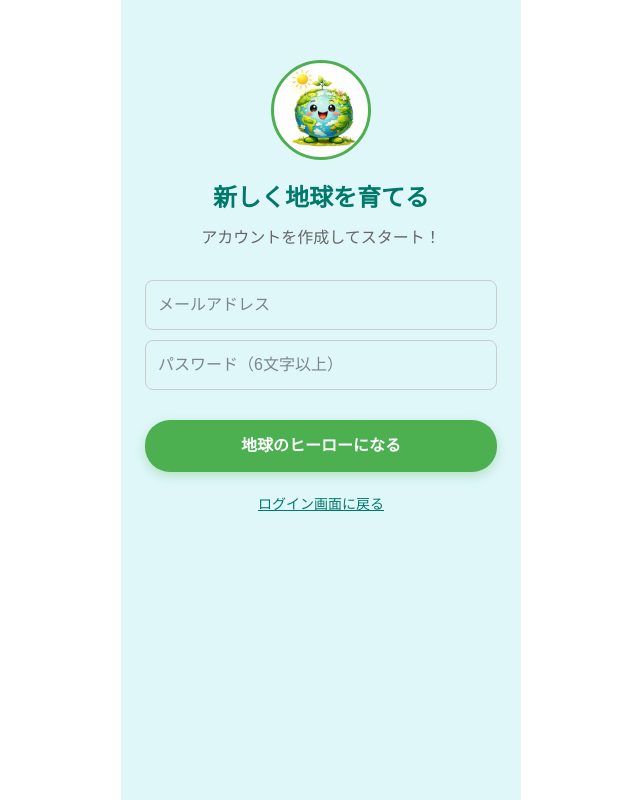
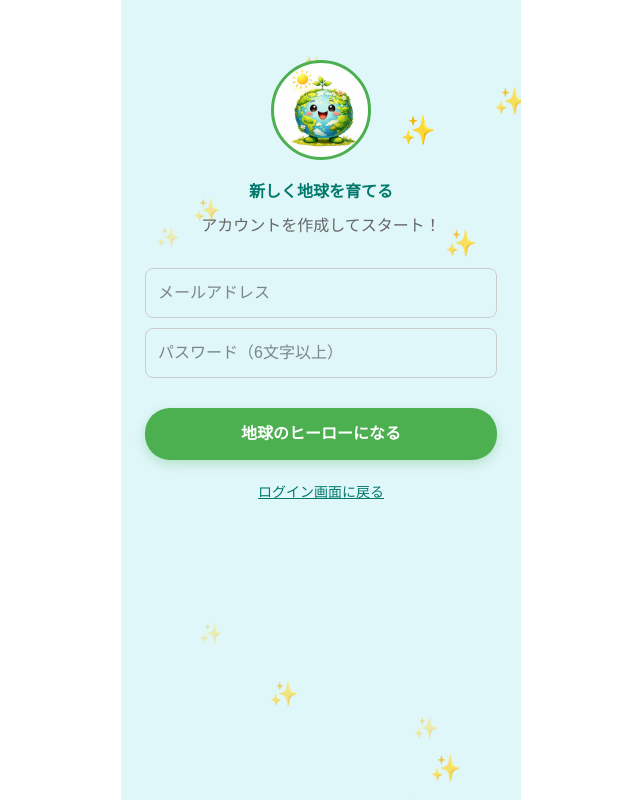
Before and after one commit to YouNa17/sodachikyu-app, a Next.js app in the folder frontend/: page /signup in a window 1280 px wide. Shown: the whole page, without its empty margins (319-959 px from the left). Built offline with nearby package versions, Linux system fonts and the light colour scheme; no server answers.

Commit message:
fix: resolve CI errors for purity, types, and images

```diff
--- a/frontend/app/signup/page.tsx
+++ b/frontend/app/signup/page.tsx
@@ -1,9 +1,16 @@
 'use client';
 
-import { useState } from 'react';
+import { useState, useEffect } from 'react';
 import { useRouter } from 'next/navigation';
 import { createUserWithEmailAndPassword, signOut, FirebaseError } from 'firebase/auth';
 import { auth } from '@/lib/firebase';
+
+// 星（キラキラ）の型定義
+interface Star {
+  top: string;
+  left: string;
+  delay: string;
+}
 
 export default function SignupPage() {
   const [email, setEmail] = useState('');
@@ -11,6 +18,19 @@ export default function SignupPage() {
   const [msg, setMsg] = useState('');
   const [loading, setLoading] = useState(false);
   const router = useRouter();
+
+  // ✨ 1. Math.random() のエラーを解消（Purity対策）
+  // レンダリング中にランダム値を生成せず、useEffectで一度だけ生成します
+  const [stars, setStars] = useState<Star[]>([]);
+
+  useEffect(() => {
+    const newStars = [...Array(12)].map(() => ({
+      top: `${Math.random() * 100}%`,
+      left: `${Math.random() * 100}%`,
+      delay: `${Math.random() * 3}s`,
+    }));
+    setStars(newStars);
+  }, []);
 
   const onSignup = async () => {
     if (!email || !password) {
@@ -28,7 +48,6 @@ export default function SignupPage() {
       const result = await createUserWithEmailAndPassword(auth, email, password);
       const allowedEmails = process.env.NEXT_PUBLIC_ALLOWED_EMAILS?.split(',') || [];
 
-      // 許可されたメールアドレスのチェック
       if (allowedEmails.length > 0 && !allowedEmails.includes(result.user.email || '')) {
         setMsg('このアドレスは許可されていません。');
         await signOut(auth);
@@ -38,7 +57,8 @@ export default function SignupPage() {
       setMsg('登録成功！地球へようこそ！');
       router.push('/home');
     } catch (e: unknown) {
-      // ✨ any型を排除し、Firebaseエラーを適切にハンドリング
+      // ✨ 2. Unexpected any を解消
+      // FirebaseError インスタンスかどうかを確認して型安全に処理します
       if (e instanceof FirebaseError) {
         if (e.code === 'auth/email-already-in-use') {
           setMsg('このメールアドレスは既に登録されています');
@@ -62,10 +82,33 @@ export default function SignupPage() {
         margin: '0 auto',
         backgroundColor: '#e0f7fa',
         minHeight: '100vh',
+        position: 'relative',
+        overflow: 'hidden',
       }}
     >
+      {/* ✨ キラキラエフェクト（Purityエラー修正済み） */}
+      <div style={{ position: 'absolute', inset: 0, pointerEvents: 'none' }}>
+        {stars.map((star, i) => (
+          <div
+            key={i}
+            style={{
+              position: 'absolute',
+              top: star.top,
+              left: star.left,
+              animation: `twinkle 3s infinite ease-in-out`,
+              animationDelay: star.delay,
+              fontSize: '24px',
+            }}
+          >
+            ✨
+          </div>
+        ))}
+      </div>
+
+      <div style={{ position: 'relative', zIndex: 10 }}>
         <div style={{ marginBottom: '20px', display: 'flex', justifyContent: 'center' }}>
-        {/* ✨ <img>タグの警告を回避するため div + backgroundImage を使用 */}
+          {/* ✨ 3. <img> タグの警告を解消 */}
+          {/* div の backgroundImage を使うことで、Next.jsのImage最適化警告を回避します */}
           <div
             style={{
               width: '100px',
@@ -79,9 +122,7 @@ export default function SignupPage() {
           />
         </div>
 
-      <h1 style={{ color: '#00796b', marginBottom: '10px', fontSize: '24px', fontWeight: 'bold' }}>
-        新しく地球を育てる
-      </h1>
+        <h1 style={{ color: '#00796b', marginBottom: '10px', fontWeight: 'bold' }}>新しく地球を育てる</h1>
         <p style={{ color: '#666', marginBottom: '30px' }}>アカウントを作成してスタート！</p>
 
         <input
@@ -99,11 +140,7 @@ export default function SignupPage() {
           style={inputStyle}
         />
 
-      {msg && (
-        <p style={{ color: '#e53e3e', fontSize: '14px', margin: '10px 0', fontWeight: 'bold' }}>
-          {msg}
-        </p>
-      )}
+        {msg && <p style={{ color: '#e53e3e', fontSize: '14px', margin: '10px 0' }}>{msg}</p>}
 
         <button
           onClick={onSignup}
@@ -119,7 +156,7 @@ export default function SignupPage() {
             fontWeight: 'bold',
             fontSize: '16px',
             cursor: loading ? 'default' : 'pointer',
-          boxShadow: '0 4px 12px rgba(76, 175, 80, 0.3)',
+            boxShadow: '0 4px 12px rgba(76,175,80,0.3)',
           }}
         >
           {loading ? '登録中...' : '地球のヒーローになる'}
@@ -140,11 +177,18 @@ export default function SignupPage() {
             ログイン画面に戻る
           </button>
         </div>
+      </div>
+
+      <style dangerouslySetInnerHTML={{ __html: `
+        @keyframes twinkle {
+          0%, 100% { opacity: 0.3; transform: scale(0.8); }
+          50% { opacity: 1; transform: scale(1.2); }
+        }
+      `}} />
     </main>
   );
 }
 
-// 共通入力スタイル
 const inputStyle = {
   display: 'block',
   width: '100%',
```
Lines whose indentation alone changed are shown as unchanged.
